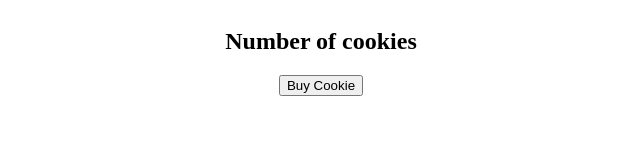
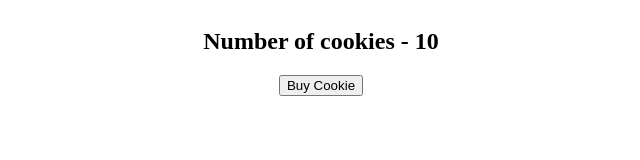
Before and after one commit to AbeLegend/ReactJs-Redux-Template, a React (Create React App) app: page / in a window 1280 px wide. Shown: the top 160 px of the page, without its empty margins (319-959 px from the left). Built offline with nearby package versions, Linux system fonts and the light colour scheme.

Commit message:
Redux using connect

```diff
--- a/src/App.js
+++ b/src/App.js
@@ -1,10 +1,15 @@
+import React from 'react';
+import { Provider } from 'react-redux';
+import store from './redux/store';
 import CookieContainer from "./components/CookieContainer";
 
 function App() {
   return (
-    <div style={{ display: 'flex', justifyContent: 'center', textAlign: 'center' }}>
-      <CookieContainer />
-    </div>
+    <Provider store={store}>
+      <div style={{ display: 'flex', justifyContent: 'center', textAlign: 'center' }}>
+        <CookieContainer />
+      </div>
+    </Provider>
   );
 }
 
--- a/src/components/CookieContainer.jsx
+++ b/src/components/CookieContainer.jsx
@@ -1,12 +1,27 @@
 import React from "react";
+import { connect } from "react-redux";
+import { buyCookie } from "../redux";
 
-const CookieContainer = () => {
+const CookieContainer = (props) => {
   return (
     <div>
-      <h2>Number of cookies</h2>
-      <button>Buy Cookie</button>
+      <h2>Number of cookies - {props.numOfCookies}</h2>
+      <button onClick={props.buyCookie}>Buy Cookie</button>
     </div>
   );
 };
 
-export default CookieContainer;
+const mapStateToProps = (state) => {
+  return {
+    numOfCookies: state.numOfCookies,
+    coba: "hai",
+  };
+};
+
+const mapDispatchToProps = (dispatch) => {
+  return {
+    buyCookie: () => dispatch(buyCookie()),
+  };
+};
+
+export default connect(mapStateToProps, mapDispatchToProps)(CookieContainer);
--- /dev/null
+++ b/src/redux/cookie/cookieActions.js
@@ -0,0 +1,7 @@
+import { BUY_COOKIE } from './cookieTypes';
+
+export const buyCookie = () => {
+  return {
+    type: BUY_COOKIE
+  }
+}
--- /dev/null
+++ b/src/redux/cookie/cookieReducers.js
@@ -0,0 +1,17 @@
+import { BUY_COOKIE } from './cookieTypes'
+
+const initialState = {
+  numOfCookies: 10
+}
+
+const cookieReducer = (state = initialState, action) => {
+  switch (action.type) {
+    case BUY_COOKIE:
+      return {
+        ...state, numOfCookies: state.numOfCookies - 1
+      }
+    default: return state
+  }
+}
+
+export default cookieReducer
--- /dev/null
+++ b/src/redux/cookie/cookieTypes.js
@@ -0,0 +1 @@
+export const BUY_COOKIE = 'BUY_COOKIE';
--- /dev/null
+++ b/src/redux/index.js
@@ -0,0 +1 @@
+export { buyCookie } from './cookie/cookieActions';
--- /dev/null
+++ b/src/redux/store.js
@@ -0,0 +1,6 @@
+import { createStore } from 'redux'
+import cookieReducer from './cookie/cookieReducers'
+
+const store = createStore(cookieReducer)
+
+export default store
```
